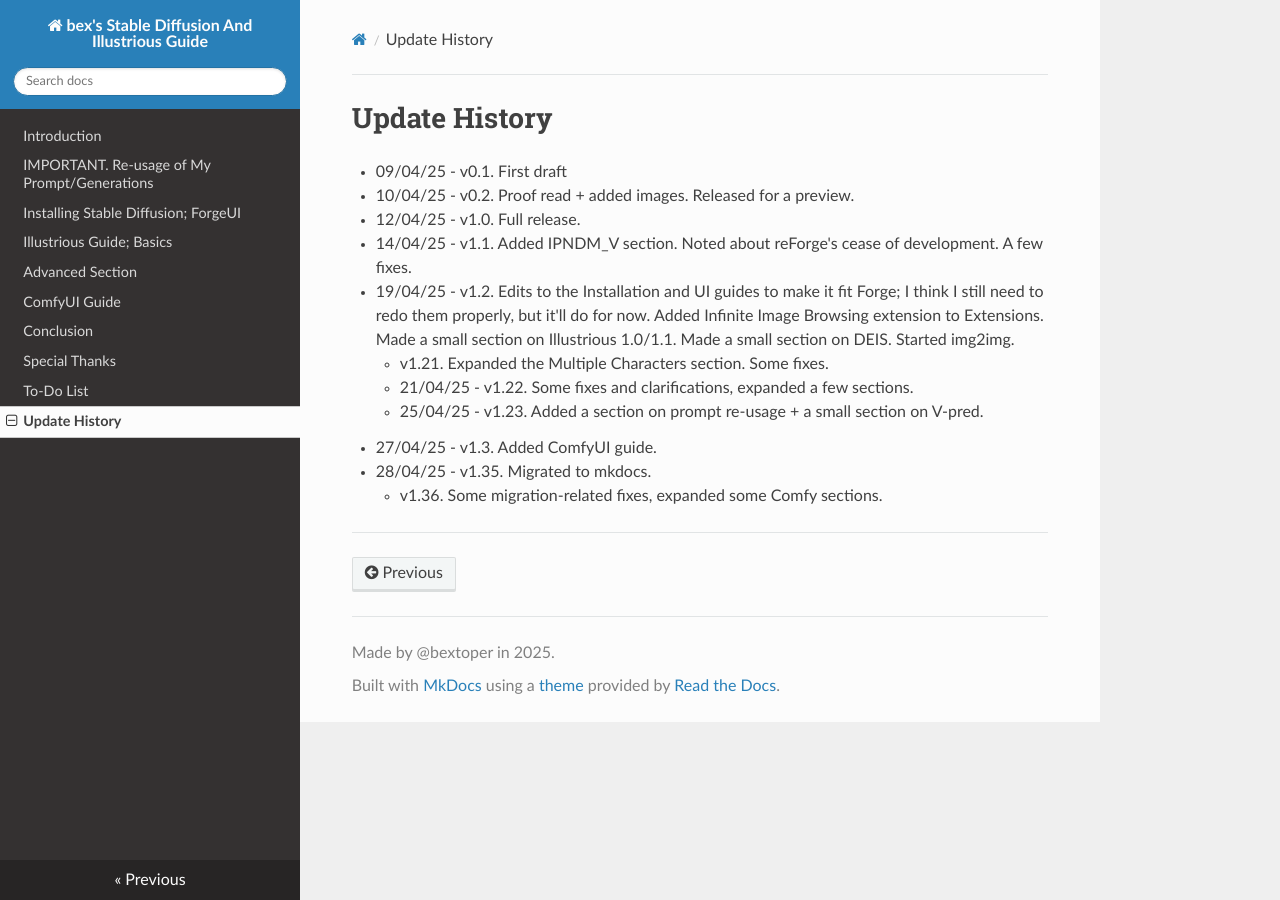
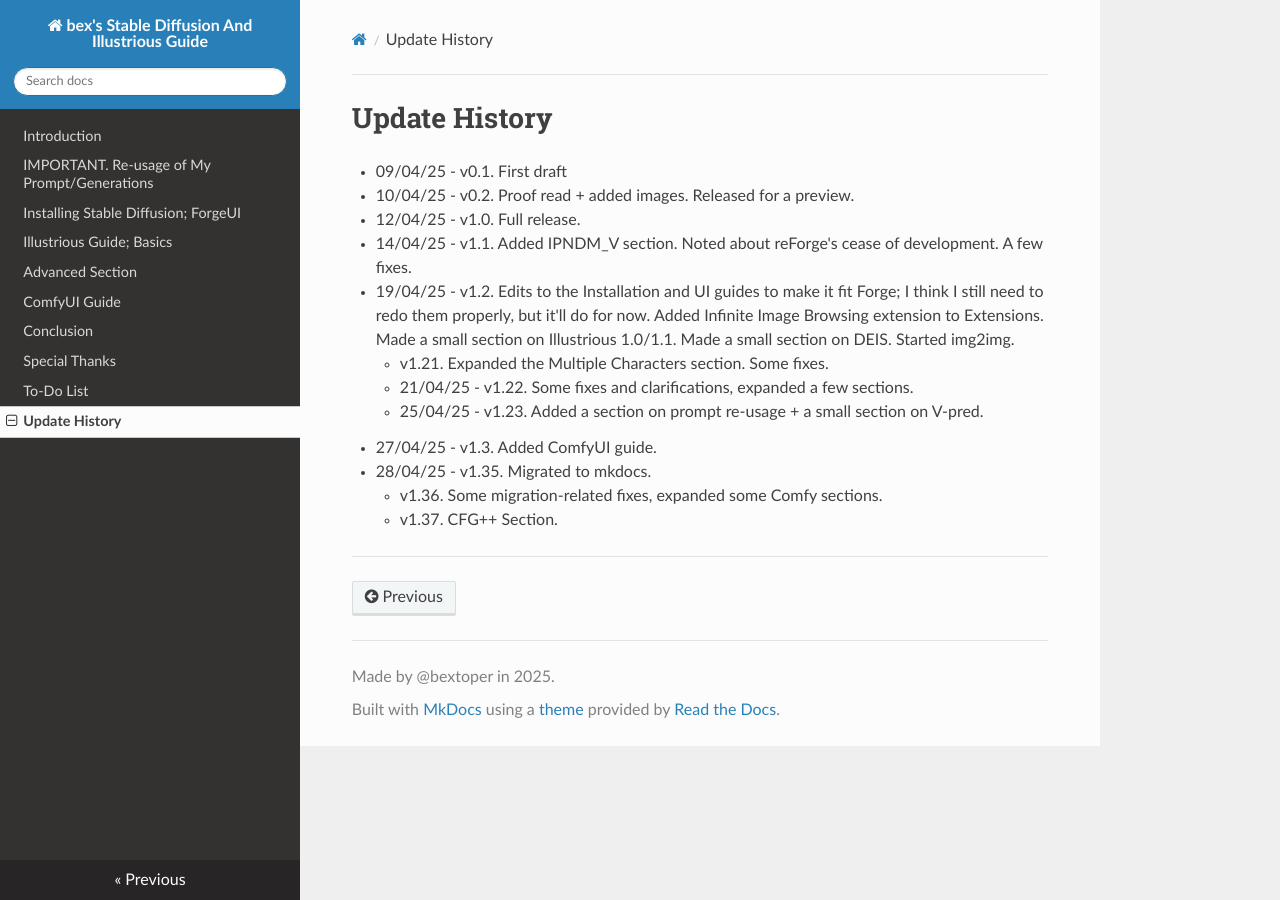
Before and after one commit to bextoper/bex-s-Stable-Diffusion-and-Illustrious-Guide, an MkDocs documentation site: the page built from docs/updates.md, in a window 1280 px wide. Built offline with MkDocs 1.6.1, drawn with Linux system fonts in a browser that asks for light colours; nearby versions of some CDN libraries.

Commit message:
update 3

```diff
--- a/docs/updates.md
+++ b/docs/updates.md
@@ -10,4 +10,5 @@
 - 27/04/25 - v1.3. Added ComfyUI guide.
 - 28/04/25 - v1.35. Migrated to mkdocs.
 	- v1.36. Some migration-related fixes, expanded some Comfy sections.
+	- v1.37. CFG++ Section.
 ***
```
